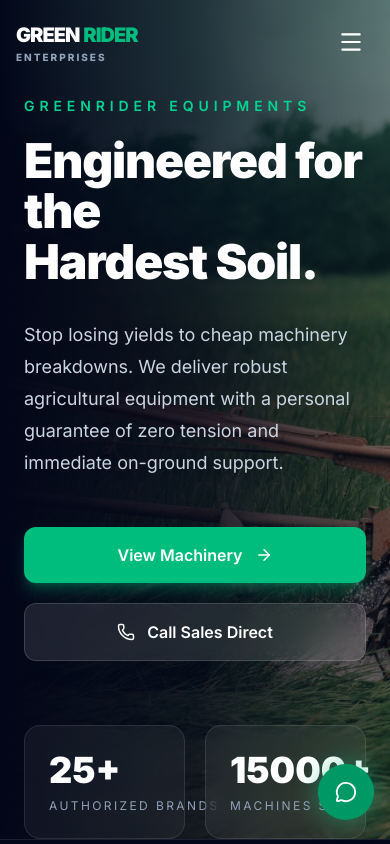
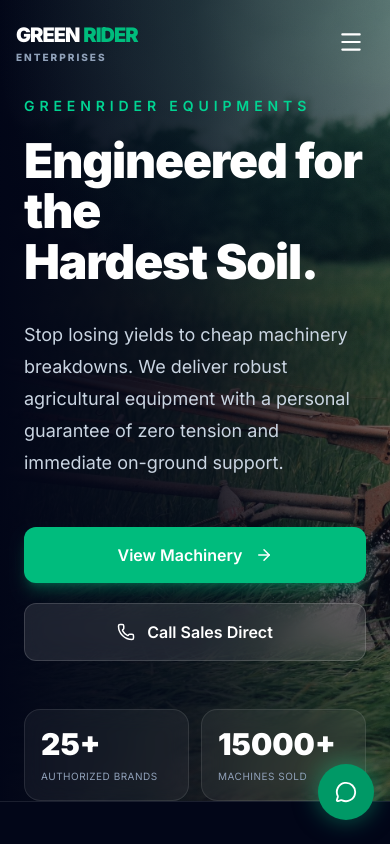
Before and after one commit to pramodbmgowda/Enterprise-portfo, a Next.js app: page / in a window 390 px wide. Shown: the top 844 px of the page. Built offline with nearby package versions, Linux system fonts and the light colour scheme.

Commit message:
updated 1

```diff
--- a/src/components/sections/Hero.tsx
+++ b/src/components/sections/Hero.tsx
@@ -23,13 +23,8 @@ export function Hero() {
           className="object-cover object-center scale-105"
         />
 
-        {/* Dark Overlay */}
         <div className="absolute inset-0 bg-slate-950/55" />
-
-        {/* Premium Gradient */}
         <div className="absolute inset-0 bg-gradient-to-r from-slate-950 via-slate-950/70 to-transparent" />
-
-        {/* Radial Highlight */}
         <div className="absolute inset-0 bg-[radial-gradient(circle_at_top_right,rgba(16,185,129,.18),transparent_45%)]" />
       </div>
 
@@ -54,9 +49,9 @@ export function Hero() {
 
           {/* Description */}
           <p className="mt-8 text-lg md:text-xl text-slate-300 leading-8 max-w-2xl">
-            Stop losing yields to cheap machinery breakdowns. We deliver robust
-            agricultural equipment with a personal guarantee of zero tension
-            and immediate on-ground support.
+            Stop losing yields to cheap machinery breakdowns. We deliver
+            robust agricultural equipment with a personal guarantee of zero
+            tension and immediate on-ground support.
           </p>
 
           {/* Buttons */}
@@ -79,17 +74,18 @@ export function Hero() {
           </div>
 
           {/* Stats */}
-          <div className="grid grid-cols-2 gap-5 mt-16 max-w-xl">
+          <div className="grid grid-cols-2 gap-3 sm:gap-5 mt-12 sm:mt-16 max-w-xl">
             {STATS.slice(0, 2).map((stat, index) => (
               <motion.div
                 key={index}
                 whileHover={{ y: -4 }}
-      className="rounded-2xl border border-white/10 bg-white/5 backdrop-blur-md p-6"
+                className="rounded-2xl border border-white/10 bg-white/5 backdrop-blur-md p-4 sm:p-6"
               >
-      <h2 className="text-4xl font-black text-white">
+                <h2 className="text-3xl sm:text-4xl font-black text-white">
                   {stat.value}
                 </h2>
-      <p className="mt-2 uppercase tracking-[0.2em] text-xs text-slate-400 whitespace-nowrap">
+
+                <p className="mt-2 uppercase tracking-[0.05em] sm:tracking-[0.2em] text-[10px] sm:text-xs text-slate-400 leading-snug">
                   {stat.label}
                 </p>
               </motion.div>
```
Lines whose indentation alone changed are shown as unchanged.
